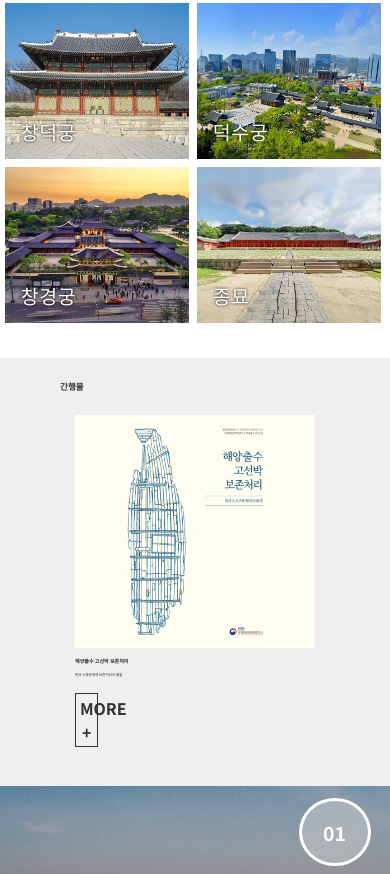
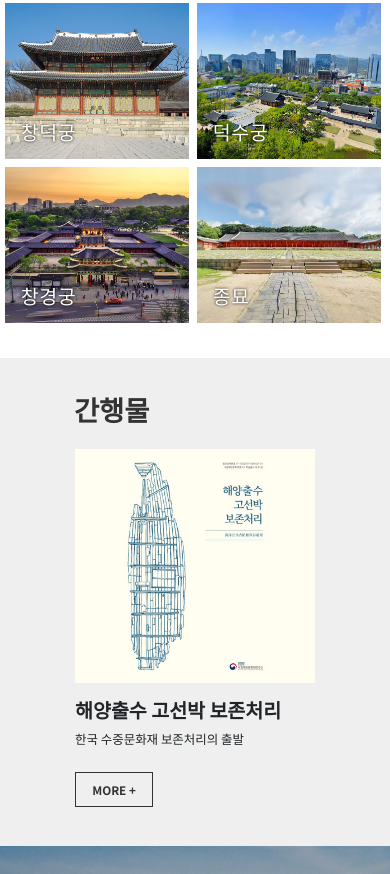
Before and after one commit to 2seojin/heritage, a plain HTML site: page index.html in a window 390 px wide. Shown: the part 1126-2000 px from the top of the page. Drawn offline with nearby package versions, Linux system fonts and the light colour scheme.

Commit message:
Add files via upload

```diff
--- a/css/main.css
+++ b/css/main.css
@@ -523,7 +523,7 @@ img {width: 100%;}
         width: 96.4%;
         margin: 0 auto;
         padding-top: 58vw;
-        padding-left: 6vw;
+        padding-left: 5vw;
     }
     section.s2 .box_right {
         width: 100%;
@@ -549,18 +549,45 @@ img {width: 100%;}
         flex-flow: column nowrap;
         margin: 6vw auto;
     }
+    section.s3 .center h1 {
+        color: #333;
+        font-weight: bold;
+        font-size: 7vw;
+        margin-left: 74px;
+        margin-top: 3vw;
+    }
     section.s3 .list .slick-slide {
         padding: 0 15px;
     }
+    section.s3 h3 {
+        margin-top: 4vw;
+        font-size: 5vw;
+        font-weight: bold;
+    }
+    section.s3 p {
+        margin-top: 0.6vw;
+        font-size: 3.2vw;
+        font-weight: 500;
+    }
+    section.s3 a {
+        padding: 2vw 1.5vw;
+        border: 1px solid #333;
+        width: 20vw;
+        color: #333;
+        text-align: center;
+        font-size: 3vw;
+        font-weight: 600;
+        margin-top: 6vw;
+    }
     section.s4 .zone {
-        height: 60vh;
+        height: 50vh;
     }
     section.s4 .zone .zone_list {
-        height: 60vh;
+        height: 50vh;
     }
     section.s4 .zone .zone_list div {
-        height: 60vh;
-        padding: 25.5vh 0 0 10vw;
+        height: 50vh;
+        padding: 5vh 0 0 10vw;
     }
     section.s4 .zone .zone_list div span {
         font-size: 3vw;
@@ -577,12 +604,16 @@ img {width: 100%;}
     }
     section.s4 .zone .zone_btn {
         position: absolute;
-        right: 5vw;
-        top: 3vw;
+        top: 60vw;
+        left: 4vw;
     }
     section.s4 .zone .zone_btn ul li {
-        margin-bottom: 6vw;
         text-align: center;
+        float: left;
+        margin-right: 10vw;
+    }
+    section.s4 .zone .zone_btn ul li:last-child {
+        margin-right: 0;
     }
     section.s4 .zone .zone_btn ul li h1 {
         background-color: rgba(204, 204, 204, 0.5);
@@ -602,6 +633,7 @@ img {width: 100%;}
     section.s5 .center .row > div {
         width: 100%;
         margin-top: 8vw;
+        margin-left: 3vw;
     }
     section.s5 .center div h3 {
         font-size: 5vw;
```
